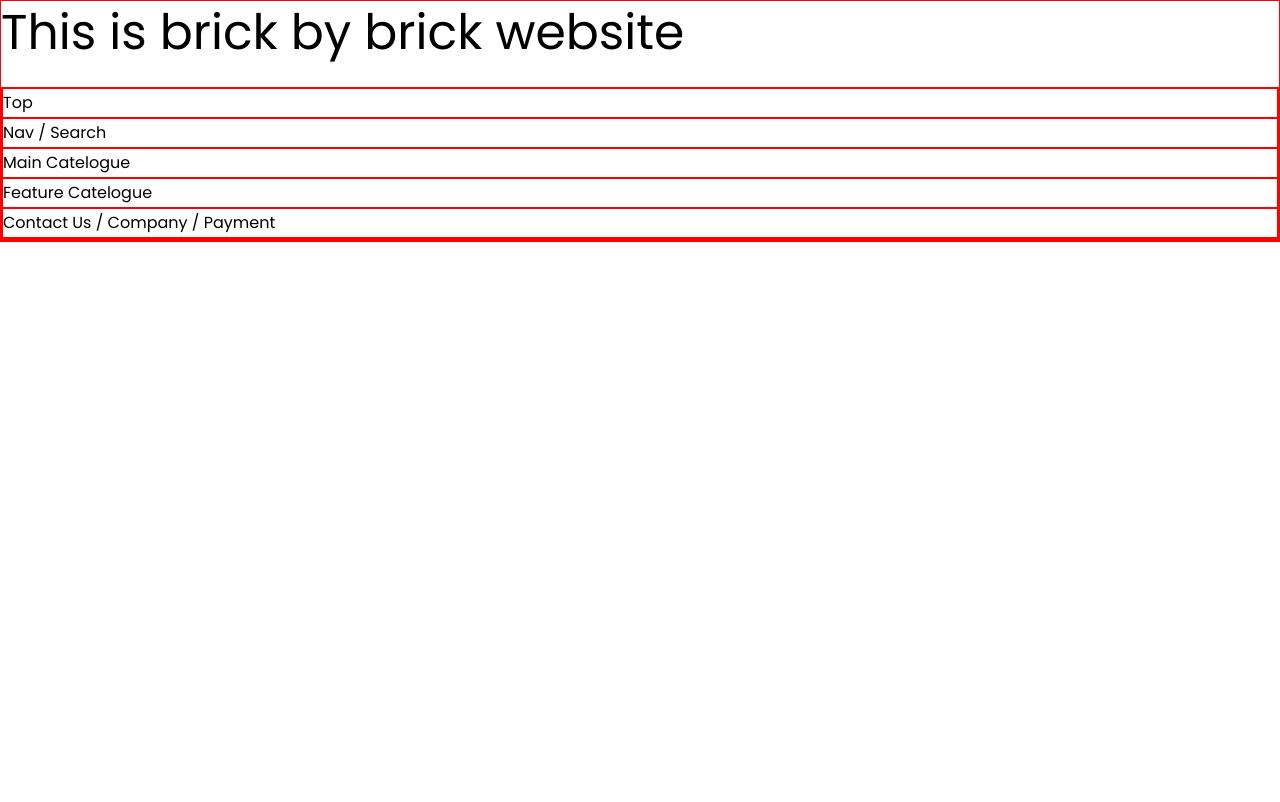
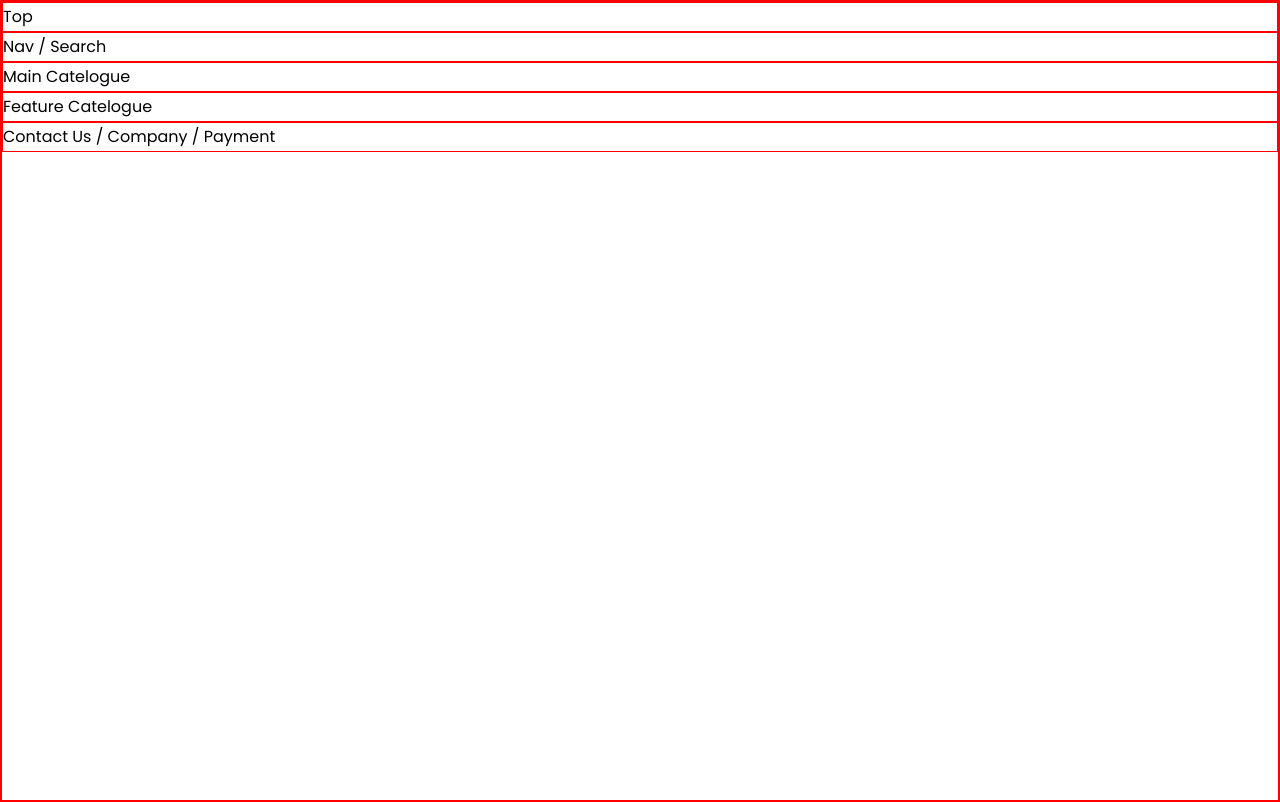
Before and after one commit to sahilzutshi56/brickbybrick, a plain HTML site: page index.html in a window 1280 px wide. Drawn offline with Linux system fonts and the light colour scheme.

Commit message:
HTML CSS3 AND new sass

```diff
--- a/css/layout.css
+++ b/css/layout.css
@@ -3,3 +3,34 @@
     height: auto;
     box-sizing: border-box;
 }
+
+header, main, section, footer, nav, div{
+    display: block;
+}
+#container {
+    height: 100vh;
+    width: 100%;
+    box-sizing: border-box;
+}
+/* Mobile */
+@media only screen and (max-width: 320px) {
+
+    #container{
+        display: grid;
+        grid-template-columns: repeat(1, 1fr);
+        grid-template-rows: repeat(auto-fit, 1fr);
+    }
+}
+
+@media only screen and (max-width: 481px) {
+}
+
+@media only screen and (max-width: 599px) {
+}
+
+@media only screen and (max-width: 1025px) {
+}
+
+
+@media only screen and (max-width: 1201px) {
+}
--- /dev/null
+++ b/css/test.scss
@@ -0,0 +1,15 @@
+$font-stack: Helvetica, sans-serif;
+$primary-color: blue;
+
+body {
+  font: 100% $font-stack;
+  color: $primary-color;
+}
+
+@mixin box-shadow($color: red) {
+  box-shadow: 0 0 5px $color;
+}
+
+.box {
+  @include box-shadow($primary-color);
+}
--- a/index.html
+++ b/index.html
@@ -11,14 +11,12 @@
     <title>Brick By Brick</title>
 </head>
 <body>
-    <h1>This is brick by brick website</h1>
-    <div>
-        <div>Top</div>
-        <div>Nav / Search</div>
-        <div>Main Catelogue</div>
-        <div>Feature Catelogue</div>
-        <div>Contact Us / Company / Payment </div>
-        <div></div>
+    <div id="container">
+        <header>Top</header>
+        <nav>Nav / Search</nav>
+        <main>Main Catelogue</main>
+        <section>Feature Catelogue</section>
+        <footer>Contact Us / Company / Payment </footer>
     </div>
 </body>
 </html>
```
Also changed, not shown: css/dev.css (line endings or trailing spaces), css/test.css (added), 1 other file.
